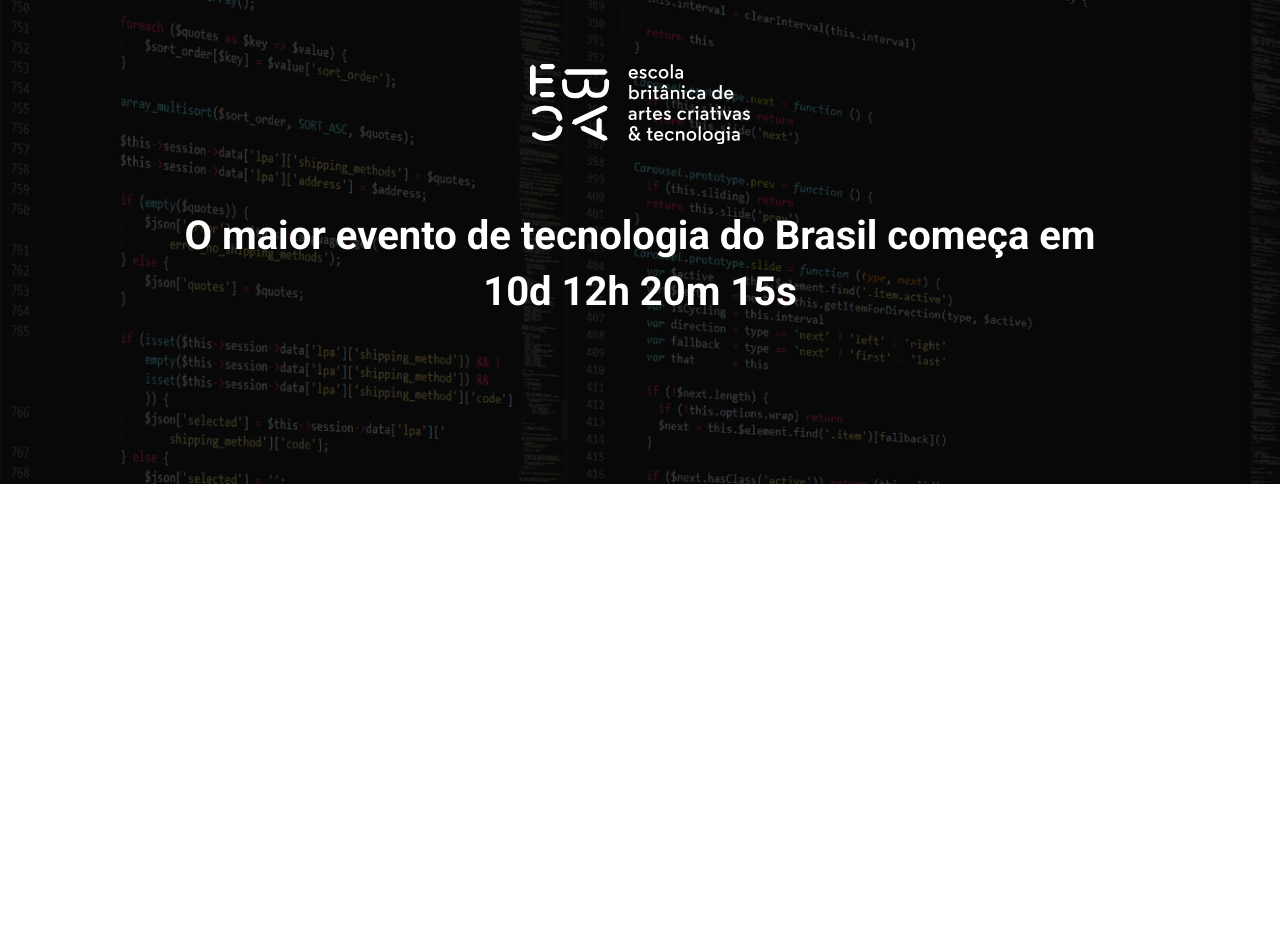
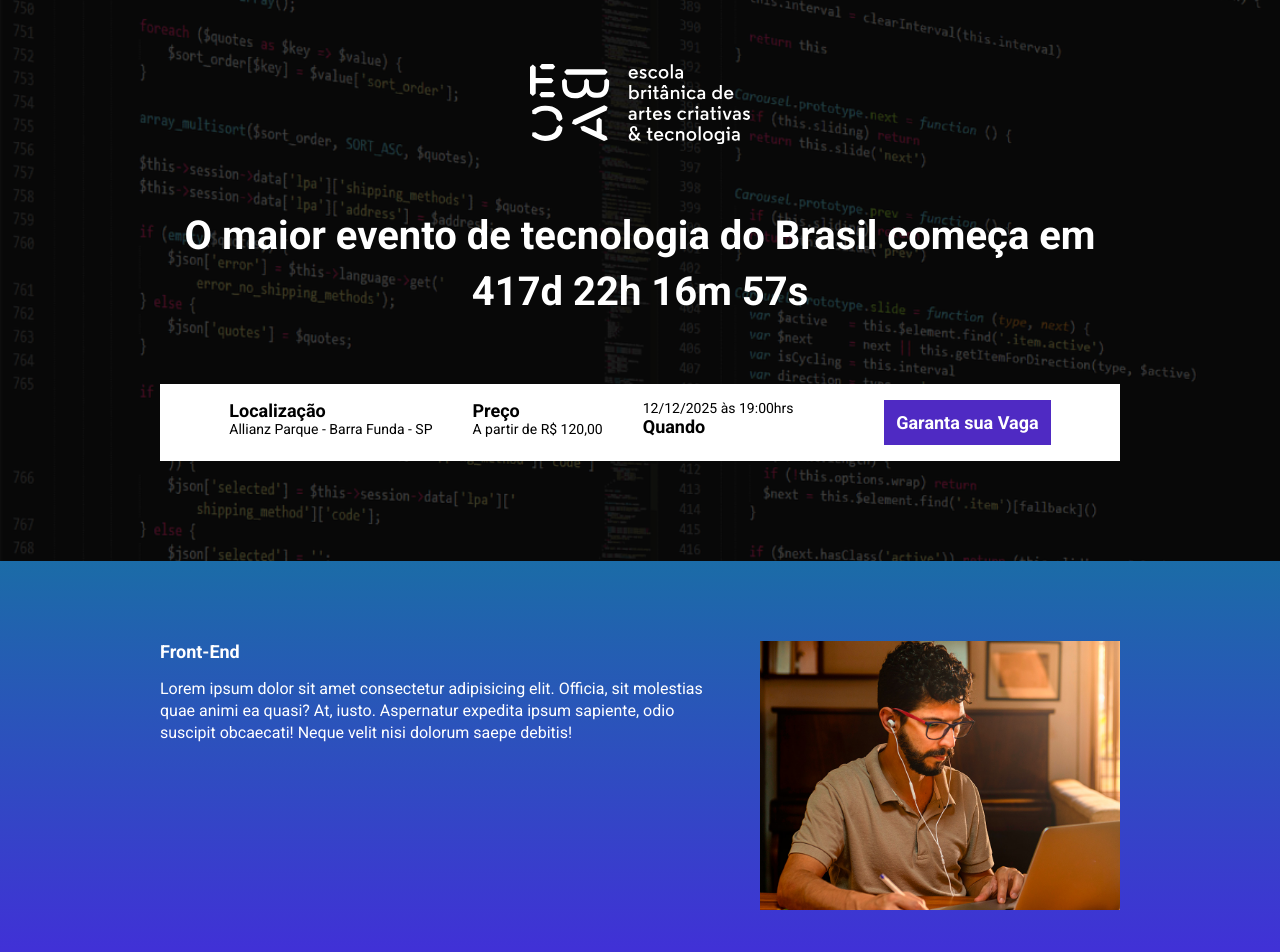
Before and after one commit to Juan-J0rge/Ebac_Tech_Talks, a website built with Parcel: page src/index.html in a window 1280 px wide. Shown: the top 952 px of the page. Before the commit the page ends 800 px from the top, so only its background shows below. Built offline with nearby package versions, Linux system fonts and the light colour scheme.

Commit message:
criando a contagem regressiva

```diff
--- a/package.json
+++ b/package.json
@@ -3,7 +3,8 @@
   "version": "1.0.0",
   "description": "",
   "scripts": {
-    "dev": "parcel src/index.html src/styles/main.scss src/scripts/main.js",
+    "dev": "parcel src/index.html src/styles/main.scss src/scripts/main.js --no-cache",
+    "build": "parcel build src/index.html",
     "test": "echo \"Error: no test specified\" && exit 1"
   },
   "keywords": [],
--- a/src/index.html
+++ b/src/index.html
@@ -8,6 +8,7 @@
     <link href="https://fonts.googleapis.com/css2?family=Roboto:ital,wght@0,100..900;1,100..900&display=swap" rel="stylesheet">
 
     <link rel="stylesheet" href="styles/main.scss">
+    <link rel="stylesheet" href="https://unpkg.com/aos@next/dist/aos.css" />
     <title>Ebac Tech talks</title>
 </head>
 <body>
@@ -15,11 +16,70 @@
     <header class="hero">
         <div class="container">
             <img  class="hero__logo" src="./images/ebac_logo.svg" alt="EBAC">
-            <p class="hero__text"><strong>O maior evento de tecnologia do Brasil começa em 10d 12h 20m 15s</strong></p>
+            <p class="hero__text"><strong>O maior evento de tecnologia do Brasil começa em <span id="contador"></span></strong></p>
+            <div class="infos-bar">
+                <ul class="infos-bar__infos">
+                    <li class="infos-bar__infos__item">
+                        <b>Localização</b>
+                        Allianz Parque - Barra Funda - SP
+                    </li>
+                    <li class="infos-bar__infos__item">
+                        <b>Preço</b>
+                        A partir de R$ 120,00
+                    </li>
+                    <li class="infos-bar__infos__item">
+                        12/12/2025 às 19:00hrs
+                        <b>Quando</b>
+                    </li>
+                </ul>
+                <a href="#" class="button button--primary">
+                    Garanta sua Vaga
+                </a>
+            </div>
         </div>
     </header>
 
+    <section class="event event--frontend" >
+        <div class="container" data-aos="fade-right">
+            <div class="event__details">
+                <h2 class="event__details__title">Front-End</h2>
+                <p class=" event__details__description">Lorem ipsum dolor sit amet consectetur adipisicing elit. Officia, sit molestias quae animi ea quasi? At, iusto. Aspernatur expedita ipsum sapiente, odio suscipit obcaecati! Neque velit nisi dolorum saepe debitis!</p>
+            </div>
+                <img class="event__image" src="./images/frontend.png" alt="Front-End">
+        </div>
+    </section>
 
+    <section class="event event--ui-ux event--image-left" >
+        <div class="container" data-aos="fade-left">
+            <div class="event__details">
+                <h2 class="event__details__title">UI/UX</h2>
+                <p class=" event__details__description">Lorem ipsum dolor sit amet consectetur adipisicing elit. Officia, sit molestias quae animi ea quasi? At, iusto. Aspernatur expedita ipsum sapiente, odio suscipit obcaecati! Neque velit nisi dolorum saepe debitis!</p>
+            </div>
+                <img class="event__image" src="./images/ui-ux.png" alt="Front-End">
+        </div>
+    </section>
+
+    <section class="event event--data-science">
+        <div class="container" data-aos="fade-right">
+            <div class="event__details">
+                <h2 class="event__details__title">Data Science</h2>
+                <p class=" event__details__description">Lorem ipsum dolor sit amet consectetur adipisicing elit. Officia, sit molestias quae animi ea quasi? At, iusto. Aspernatur expedita ipsum sapiente, odio suscipit obcaecati! Neque velit nisi dolorum saepe debitis!</p>
+            </div>
+                <img class="event__image" src="./images/data.png" alt="Front-End">
+        </div>
+
+    </section>
+    <section class="event event--backend event--image-left">
+        <div class="container" data-aos="fade-left">
+            <div class="event__details">
+                <h2 class="event__details__title">Back-End</h2>
+                <p class=" event__details__description">Lorem ipsum dolor sit amet consectetur adipisicing elit. Officia, sit molestias quae animi ea quasi? At, iusto. Aspernatur expedita ipsum sapiente, odio suscipit obcaecati! Neque velit nisi dolorum saepe debitis!</p>
+            </div>
+                <img class="event__image" src="./images/backend.png" alt="Front-End">
+        </div>
+    </section>
+
+    <script src="https://unpkg.com/aos@next/dist/aos.js"></script>
     <script src="./scripts/main.js"></script>
 </body>
 </html>
--- a/src/scripts/main.js
+++ b/src/scripts/main.js
@@ -1 +1,27 @@
-console.log("hello");
+AOS.init();
+
+const dataDoEvento = new Date("Dec 12, 2026 19:00:00 ");
+const timeStampDoEvento = dataDoEvento.getTime();
+
+const contaAsHoras = setInterval(function() {
+    const agora = new Date();
+    const timeStampAtual = agora.getTime();
+
+    const distanciaAteOEvento = timeStampDoEvento - timeStampAtual;
+
+    const diasEmMs = 1000 * 60 * 60 * 24;
+    const horasEmMs = 1000 * 60 * 60;
+    const minutosEmMs = 1000 * 60;
+
+    const diasAteOEvento = Math.floor(distanciaAteOEvento / diasEmMs);
+    const horasAteOEvento = Math.floor((distanciaAteOEvento % diasEmMs) / horasEmMs);
+    const minutosAteOEvento = Math.floor((distanciaAteOEvento % horasEmMs) / minutosEmMs);
+    const segundosAteOEvento = Math.floor((distanciaAteOEvento % minutosEmMs) / 1000);
+
+    document.getElementById("contador").innerHTML = `${diasAteOEvento}d ${horasAteOEvento}h ${minutosAteOEvento}m ${segundosAteOEvento}s`;
+
+    if(distanciaAteOEvento < 0) {
+        clearInterval(contaAsHoras);
+        document.getElementById("contador").innerHTML = 'Evento Expirado'
+    }
+}, 1000)
--- /dev/null
+++ b/src/styles/_event.scss
@@ -0,0 +1,66 @@
+@use 'variables';
+
+.event {
+    padding: 80px 0;
+
+    &--frontend {
+            background-image: linear-gradient(variables.$blue1, variables.$blue2);
+    }
+
+    &--ui-ux {
+            background-image: linear-gradient(variables.$blue2, variables.$pink1);
+    }
+
+    &--data-science {
+            background-image: linear-gradient(variables.$pink1, variables.$yellow);
+    }
+
+    &--backend {
+            background-image: linear-gradient(variables.$yellow, variables.$pink1);
+    }
+
+    &--image-left {
+        .container {
+            flex-direction: row-reverse;
+        }
+    }
+
+    .container {
+        display: flex;
+        gap: 40px;
+
+    }
+
+    &__image {
+        max-width: 360px;
+    }
+
+    &__details {
+        &__title {
+            font-size: 18px;
+            font-weight: bold;
+            margin-bottom: 16px;
+        }
+
+        &__description {
+            line-height: 22px;
+        }
+    }
+
+    @media (max-width: 640px) {
+        .container {
+            display: block;
+        }
+
+        &__image {
+            width: 100%;
+        }
+
+        &__details {
+        margin-right: 0;
+        margin-bottom: 16px;
+    }
+
+    }
+
+}
--- a/src/styles/_hero.scss
+++ b/src/styles/_hero.scss
@@ -1,3 +1,5 @@
+@use 'variables';
+
 .hero {
     padding-top: 64px;
     padding-bottom: 100px;
@@ -17,7 +19,7 @@
         left: 0;
         width: 100%;
         height: 100%;
-        background-color: black;
+        background-color: variables.$secondaryTextColor;
         content: '';
         opacity: 0.7;
     }
--- /dev/null
+++ b/src/styles/_variables.scss
@@ -0,0 +1,7 @@
+$textColor: #fff;
+$secondaryTextColor: #000;
+$blue1: #1b6ca7;
+$blue2: #442bdb;
+$pink1: #89223b;
+$yellow: #9c791b;
+$purple: #4f2ac3;
--- /dev/null
+++ b/src/styles/components/_buttons.scss
@@ -0,0 +1,28 @@
+
+@use '../variables';
+
+.button {
+    padding: 12px;
+    font-size: 18px;
+    font-weight: bold;
+    text-decoration: none;
+    text-align: center;
+
+    white-space: nowrap;
+
+    &--primary {
+        color: #fff;
+        background-color: variables.$purple;
+    }
+
+    @media(max-width: 640px) {
+        display: flex;
+        align-items: center;
+        width: 100%;
+    }
+
+    @media(max-width: 1024px) {
+        display: flex;
+        align-items: center;
+    }
+}
--- /dev/null
+++ b/src/styles/components/_infos_bar.scss
@@ -0,0 +1,41 @@
+@use '../variables';
+
+.infos-bar {
+
+    padding: 16px 24px;
+    background-color: variables.$textColor;
+    display: flex;
+    justify-content: space-between;
+    &__infos{
+        display: flex;
+        gap: 40px;
+
+        &__item {
+            font-size: 14px;
+            color: variables.$secondaryTextColor;
+            b {
+                color: variables.$secondaryTextColor;
+                font-size: 18px;
+                display: block;
+            }
+        }
+    }
+
+
+    @media(max-width: 640px) {
+        display: block;
+
+        &__infos {
+            display: block;
+            &__item {
+            margin-bottom: 24px;
+        }
+        }
+    }
+
+    @media(max-width: 1024px) {
+        &__infos {
+            gap: 16px;
+        }
+    }
+}
--- a/src/styles/main.scss
+++ b/src/styles/main.scss
@@ -1,12 +1,16 @@
 @use 'hero';
+@use 'components/infos_bar';
+@use 'components/buttons';
+@use 'event';
+@use 'variables';
 
 * {
     margin: 0 auto;
     padding: 0;
     box-sizing: border-box;
     font-family: Roboto, sans-serif;
-    color: #fff;
-
+    color: variables.$textColor;
+    list-style: none;
 }
 
 .container {
```
